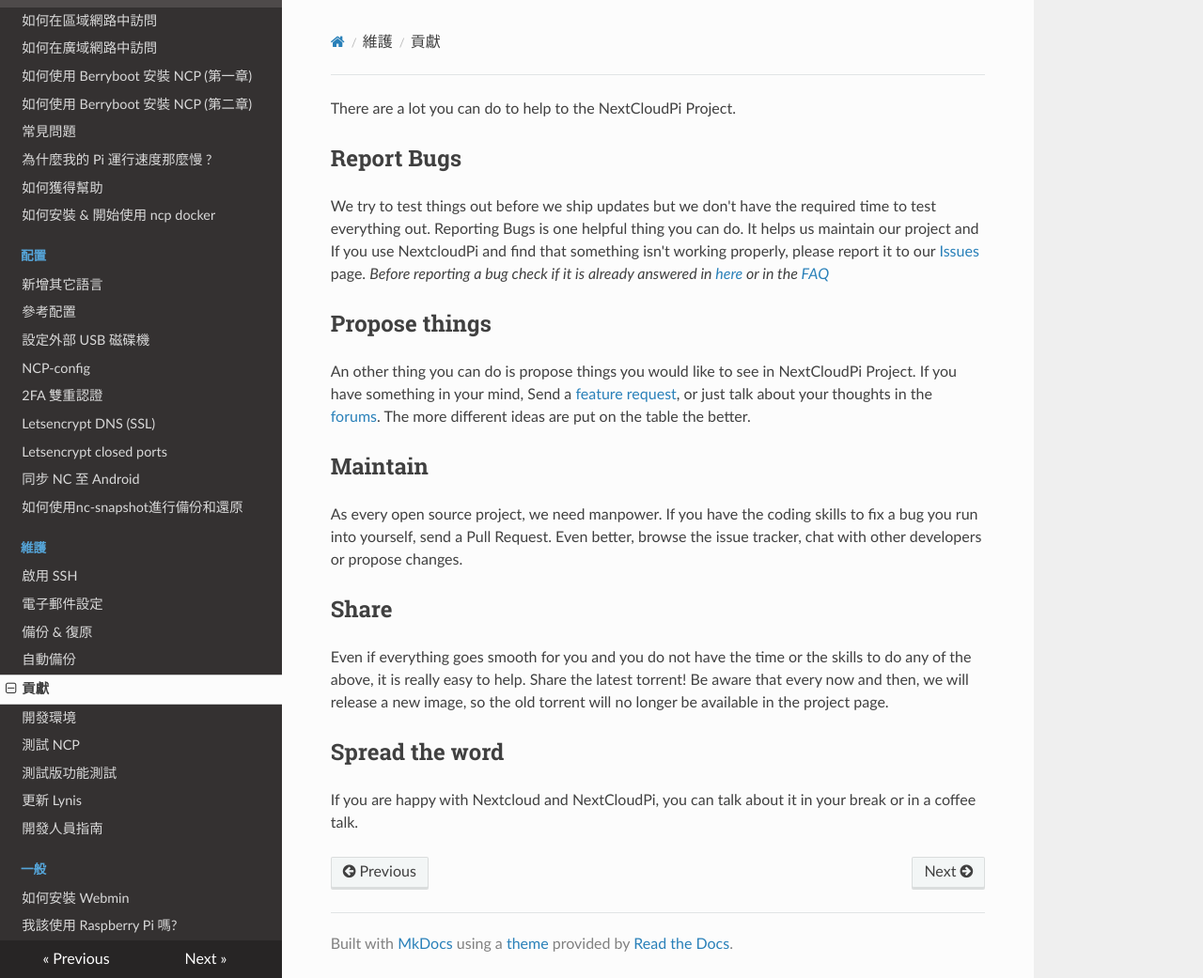
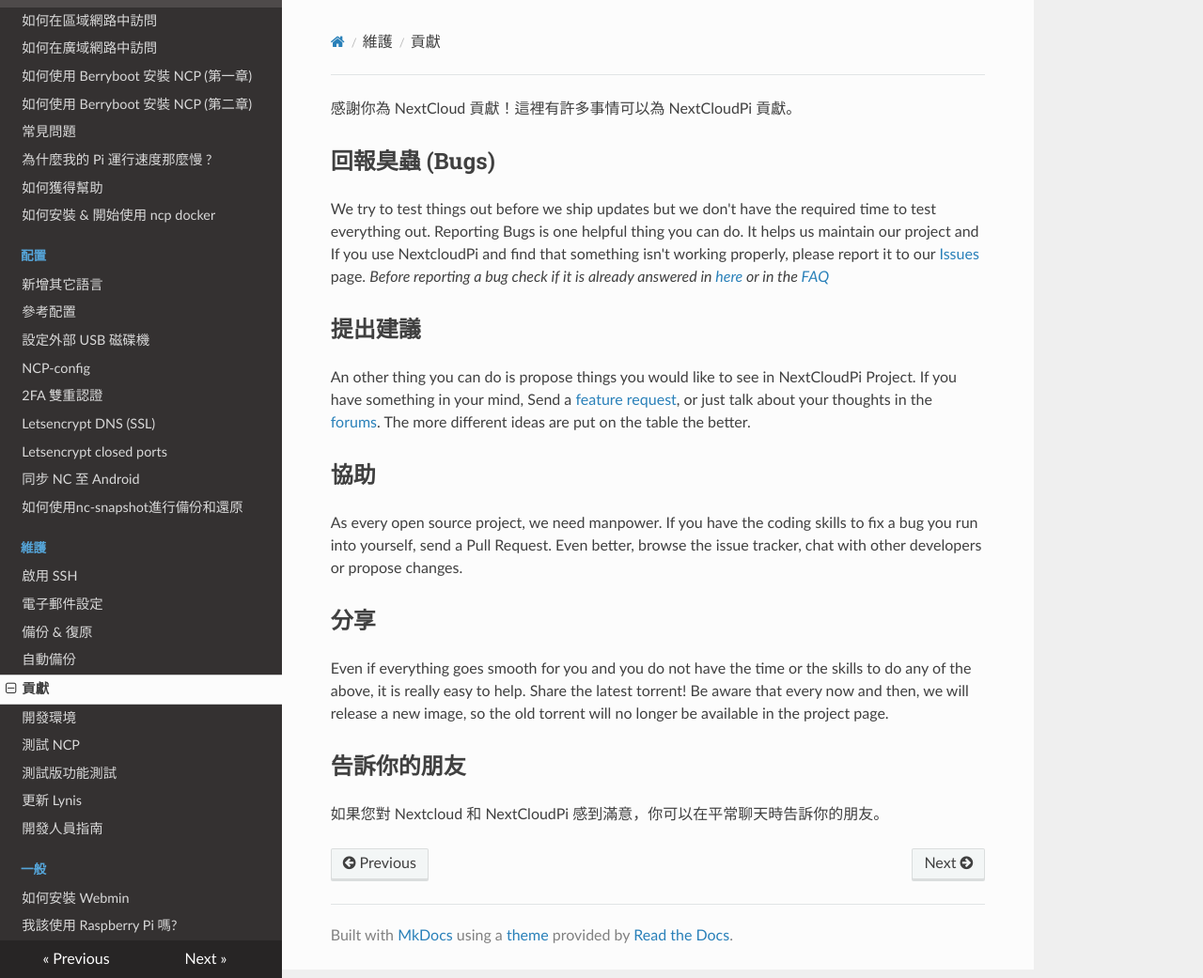
Before and after one commit to Pant/nextcloudpi-readthedocs, an MkDocs documentation site: the page built from docs/Maintain/Contribute.md, in a window 1280 px wide and 1041 px high. Shown: the whole window at 94% size. Built offline with MkDocs 1.6.1, drawn with Linux system fonts in a browser that asks for light colours; nearby versions of some CDN libraries; old or Windows-style settings are respelled for this version of MkDocs.

Commit message:
Update Contribute.md

```diff
--- a/docs/Maintain/Contribute.md
+++ b/docs/Maintain/Contribute.md
@@ -1,16 +1,16 @@
-There are a lot you can do to help to the NextCloudPi Project.
+感謝你為 NextCloud 貢獻！這裡有許多事情可以為 NextCloudPi 貢獻。
 
-## Report Bugs
+## 回報臭蟲 (Bugs)
 We try to test things out before we ship updates but we don't have the required time to test everything out. Reporting Bugs is one helpful thing you can do. It helps us maintain our project and  If you use NextcloudPi and find that something isn't working properly, please report it to our [Issues](https://github.com/nextcloud/nextcloudpi/issues) page. *Before reporting a bug check if it is already answered in [here](https://github.com/nextcloud/nextcloudpi/issues?utf8=%E2%9C%93&q=%20label:question%20) or in the [FAQ](https://github.com/nextcloud/nextcloudpi/wiki/FAQ)*
 
-## Propose things
+## 提出建議
 An other thing you can do is propose things you would like to see in NextCloudPi Project. If you have something in your mind, Send a [feature request](https://github.com/nextcloud/nextcloudpi/issues?utf8=%E2%9C%93&q=label:%22feature%20request%22%20), or just talk about your thoughts in the [forums](https://help.nextcloud.com/c/support/appliances-docker-snappy-vm). The more different ideas are put on the table the better.
 
-## Maintain
+## 協助
 As every open source project, we need manpower. If you have the coding skills to fix a bug you run into yourself, send a Pull Request. Even better, browse the issue tracker, chat with other developers or propose changes.
 
-## Share
+## 分享
 Even if everything goes smooth for you and you do not have the time or the skills to do any of the above, it is really easy to help. Share the latest torrent! Be aware that every now and then, we will release a new image, so the old torrent will no longer be available in the project page.
 
-## Spread the word
-If you are happy with Nextcloud and NextCloudPi, you can talk about it in your break or in a coffee talk.
+## 告訴你的朋友
+如果您對 Nextcloud 和 NextCloudPi 感到滿意，你可以在平常聊天時告訴你的朋友。
```
